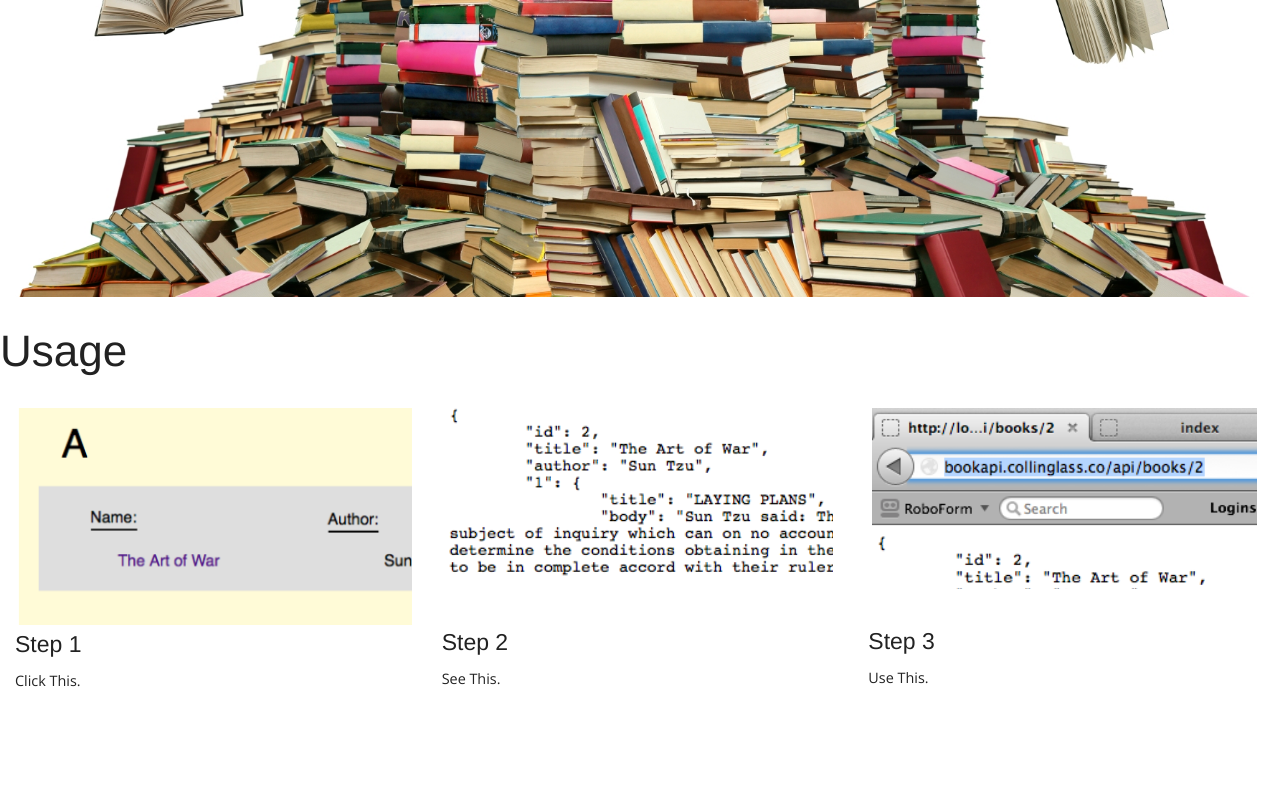
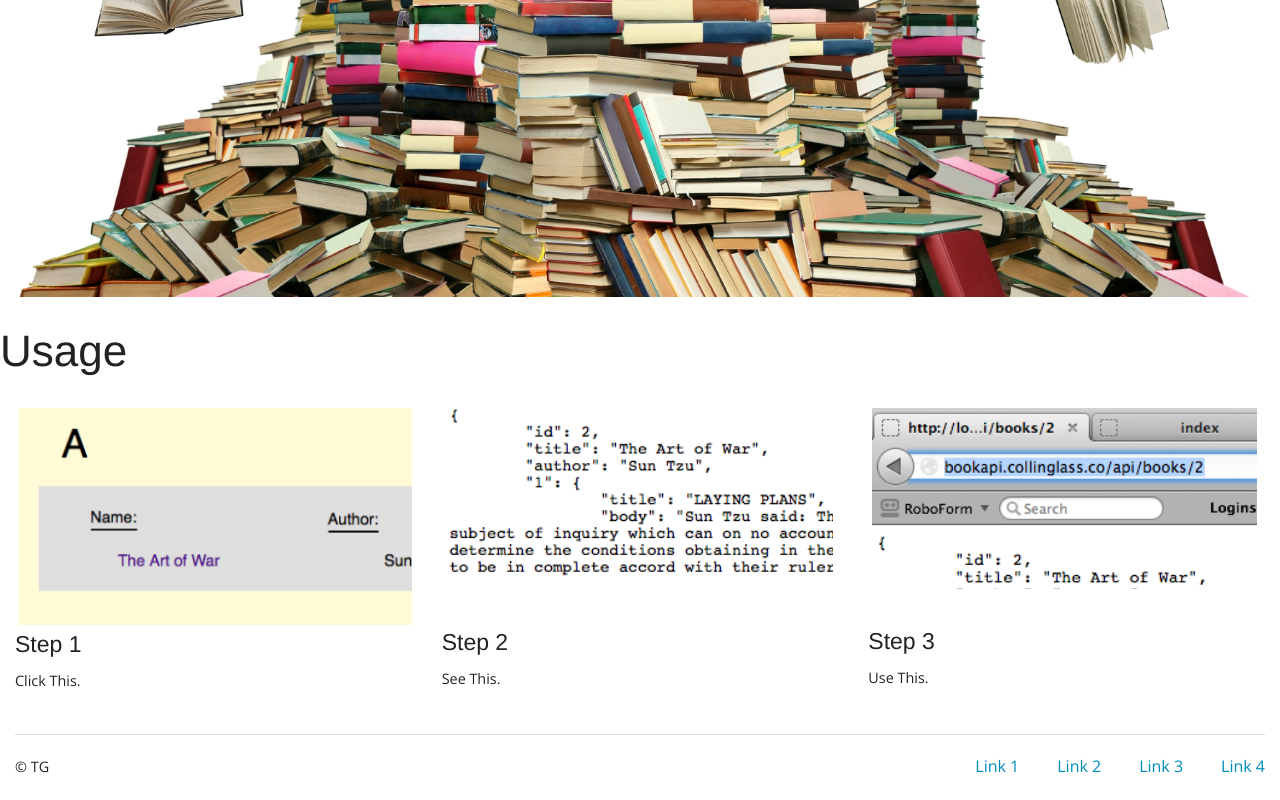
Before and after one commit to collinglass/bookAPI, a plain HTML site: page app/docs.html in a window 1280 px wide. Shown: the part 493-1293 px from the top of the page. Before the commit the page ends 1207 px from the top, so only its background shows below. Drawn offline with nearby package versions, Linux system fonts and the light colour scheme.

Commit message:
Added footer

```diff
--- a/app/docs.html
+++ b/app/docs.html
@@ -58,8 +58,25 @@
         <h4>Step 3</h4>
         <p>Use This.</p>
       </div>
-
     </div>
+    <footer class="row">
+    <div class="large-12 columns">
+      <hr />
+      <div class="row">
+        <div class="large-6 columns">
+          <p>© TG</p>
+        </div>
+        <div class="large-6 columns">
+          <ul class="inline-list right">
+            <li><a href="#">Link 1</a></li>
+            <li><a href="#">Link 2</a></li>
+            <li><a href="#">Link 3</a></li>
+            <li><a href="#">Link 4</a></li>
+          </ul>
+        </div>
+      </div>
+    </div>
+  </footer>
 
     <script src="js/vendor/jquery.js"></script>
     <script src="js/foundation.min.js"></script>
```
